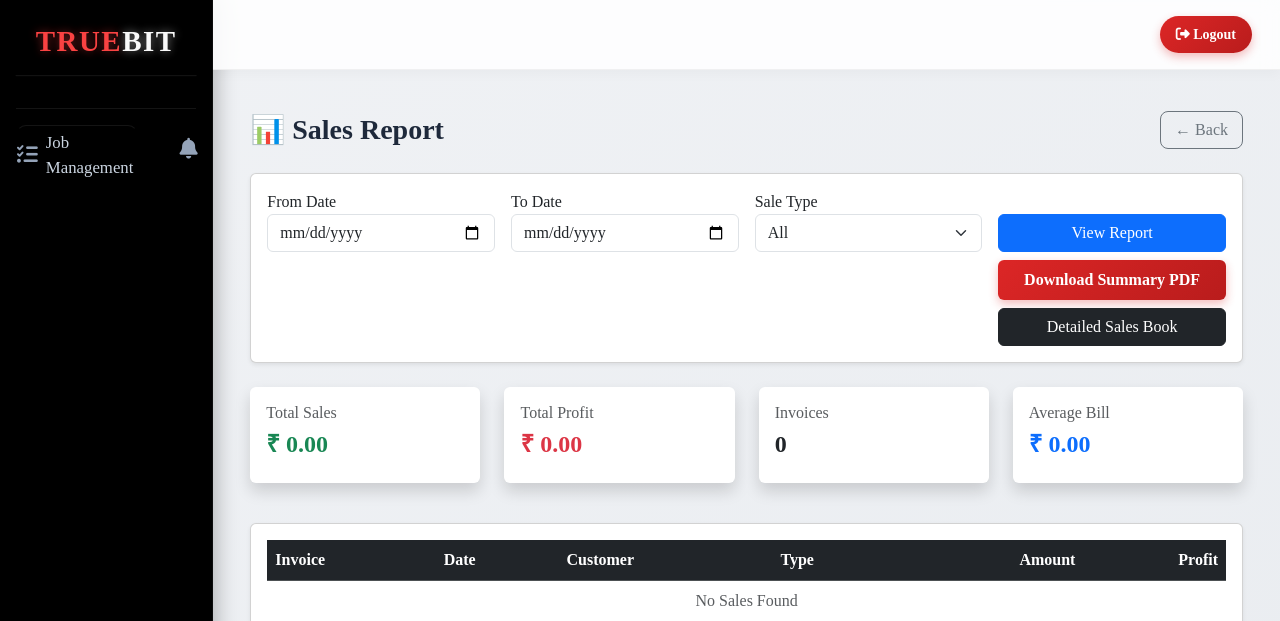
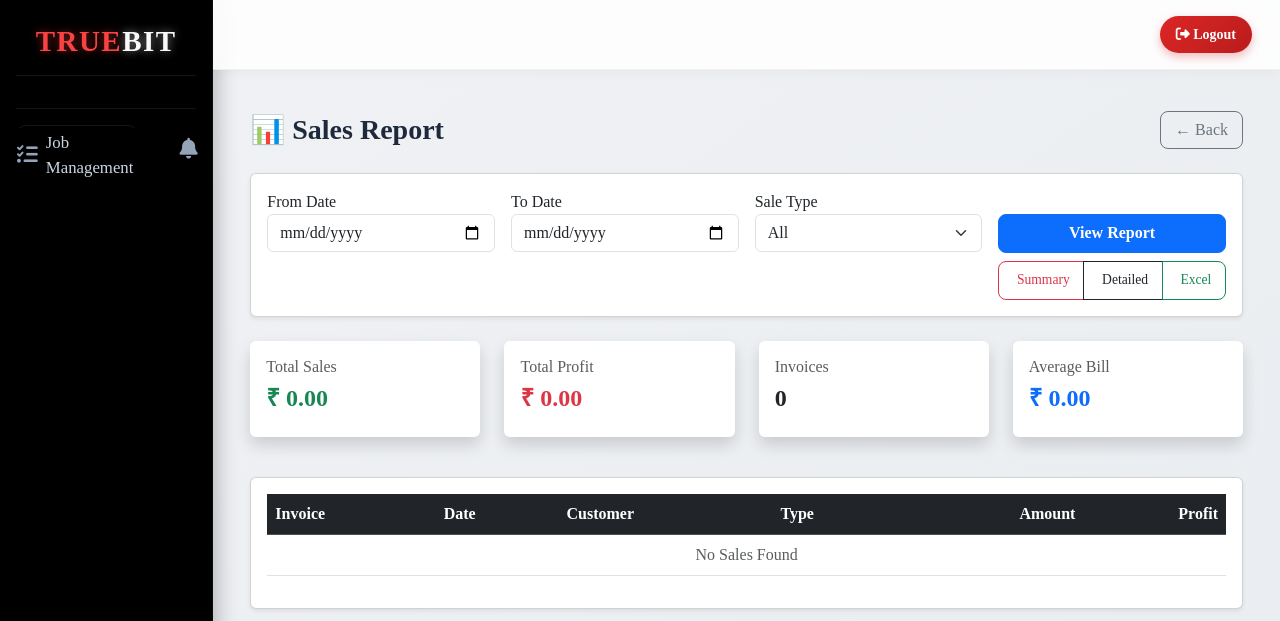
Before and after one commit to Adithajayan/trueapps, a Django app: page /reports/sales/ in a window 1280 px wide. Shown: the top 621 px of the page. Run offline with Django 5.2, Linux system fonts and the light colour scheme; data that the repository does not hold is empty; some libraries are stand-ins or nearby versions.

Commit message:
Added monthly sales PDF and 26-column Excel report with UI updates

```diff
--- a/reports/urls.py
+++ b/reports/urls.py
@@ -13,5 +13,6 @@ urlpatterns = [
     path('export-all-excel/', views.export_all_excel, name='export_all_excel'),
 
     path('full-monthly-report-pdf/', views.full_monthly_report_pdf, name='full_monthly_report_pdf'),
+    path('sales/excel/', views.export_sales_excel, name='export_sales_excel'),
 
 ]
--- a/reports/views.py
+++ b/reports/views.py
@@ -777,3 +777,94 @@ def full_monthly_report_pdf(request):
 
     # Final PDF Generation
     return generate_pdf(template_path, context, filename)
+
+
+import xlwt
+from django.http import HttpResponse
+from decimal import Decimal
+import calendar
+
+def export_sales_excel(request):
+    from_date = request.GET.get('from_date')
+    to_date = request.GET.get('to_date')
+    month = request.GET.get('month')
+    year = request.GET.get('year')
+
+    # Querying the data
+    sales = SalesMaster.objects.all().select_related('customer').order_by('date')
+
+    # Date Filters (PDF-il upayogicha athe logic)
+    if from_date and to_date:
+        sales = sales.filter(date__range=[from_date, to_date])
+        filename_prefix = f"{from_date}_TO_{to_date}"
+    elif month and year:
+        sales = sales.filter(date__month=month, date__year=year)
+        filename_prefix = f"{calendar.month_name[int(month)].upper()}_{year}"
+    else:
+        filename_prefix = "SALES_REPORT"
+
+    # Excel Response Setup
+    response = HttpResponse(content_type='application/ms-excel')
+    response['Content-Disposition'] = f'attachment; filename="{filename_prefix}_SALES_REPORT.xls"'
+
+    wb = xlwt.Workbook(encoding='utf-8')
+    ws = wb.add_sheet('Sales Data')
+
+    # --- Header Style ---
+    header_style = xlwt.XFStyle()
+    header_style.font.bold = True
+    # Background color (Optional - for a professional look)
+    header_style.pattern.pattern = xlwt.Pattern.SOLID_PATTERN
+    header_style.pattern.pattern_fore_colour = xlwt.Style.colour_map['gray25']
+
+    # --- All Columns (As per your list) ---
+    columns = [
+        'Invoice ID', 'Invoice No.', 'Invoice Date', 'Tax Type', 'CID',
+        'Customer ID', 'Customer Name', 'Contact No.', 'State', 'GSTIN',
+        'SM_ID', 'Salesman ID', 'Salesman', 'Sub Total', 'CGST',
+        'SGST/UTGST', 'IGST', 'CESS', 'Freight Charges', 'Other Charges',
+        'Total', 'Round Off', 'Grand Total', 'Total Payment', 'Payment Due', 'Remarks'
+    ]
+
+    for col_num in range(len(columns)):
+        ws.write(0, col_num, columns[col_num], header_style)
+
+    # --- Writing Data ---
+    row_num = 1
+    font_style = xlwt.XFStyle()
+
+    for sale in sales:
+        # Field values assign cheyyunnu
+        # Note: Database-il illatha values (Salesman, GSTIN etc.) temporary aayi empty string idunnu
+        data_row = [
+            sale.id,                                     # Invoice ID
+            sale.invoice_no,                             # Invoice No.
+            sale.date.strftime('%Y-%m-%d'),              # Invoice Date
+            sale.sale_type,                              # Tax Type (B2B/B2C)
+            sale.customer.id,                            # CID
+            f"C-{sale.customer.id:04d}",                 # Customer ID (Formatted)
+            sale.customer.name,                          # Customer Name
+            sale.customer.phone or "NA",                 # Contact No.
+            "Kerala [32]",                               # State (Default)
+            "",                                          # GSTIN (If you have it in Customer model)
+            "", "", "",                                  # Salesman details
+            sale.get_taxable_total,                      # Sub Total
+            sale.get_gst_total / 2,                      # CGST
+            sale.get_gst_total / 2,                      # SGST
+            0, 0,                                        # IGST, CESS
+            0,                                           # Freight
+            sale.service_charge + sale.material_charge,  # Other Charges
+            sale.total_amount,                           # Total
+            0,                                           # Round Off
+            sale.total_amount,                           # Grand Total
+            sale.total_amount,                           # Total Payment
+            0,                                           # Payment Due
+            ""                                           # Remarks
+        ]
+
+        for col_num in range(len(data_row)):
+            ws.write(row_num, col_num, data_row[col_num], font_style)
+        row_num += 1
+
+    wb.save(response)
+    return response
--- a/templates/reports/sales_report.html
+++ b/templates/reports/sales_report.html
@@ -20,6 +20,35 @@
 .back-btn{
     border-radius:8px;
     padding:6px 14px;
+}
+
+/* Button Styles */
+.btn {
+    border-radius: 8px;
+    transition: all 0.3s ease;
+}
+
+.btn-group .btn {
+    font-size: 0.85rem;
+    padding: 8px 5px;
+}
+
+.btn:hover {
+    transform: translateY(-2px);
+    box-shadow: 0 4px 8px rgba(0,0,0,0.1);
+}
+
+/* Card Hover effect */
+.card {
+    transition: transform 0.2s;
+}
+.card:hover {
+    transform: scale(1.01);
+}
+
+/* Icons styling (Bootstrap Icons link cheythittundenkil) */
+.bi {
+    vertical-align: middle;
 }
 
 </style>
@@ -62,22 +91,31 @@
 </select>
 </div>
 
-<div class="col-md-3 d-grid">
+<div class="col-md-3">
+    <label class="d-none d-md-block">&nbsp;</label> <div class="d-flex flex-column gap-2">
 
-    <button class="btn btn-primary mt-4">
-        View Report
-    </button>
+        <button class="btn btn-primary w-100 fw-bold">
+            <i class="bi bi-eye"></i> View Report
+        </button>
 
-    <a href="{% url 'sales_report_pdf' %}?from_date={{ request.GET.from_date }}&to_date={{ request.GET.to_date }}&sale_type={{ request.GET.sale_type }}"
-    class="btn btn-danger mt-2">
-        Download Summary PDF
-    </a>
+        <div class="btn-group w-100" role="group">
+            <a href="{% url 'sales_report_pdf' %}?from_date={{ request.GET.from_date }}&to_date={{ request.GET.to_date }}&sale_type={{ request.GET.sale_type }}"
+               class="btn btn-outline-danger btn-sm d-flex align-items-center justify-content-center gap-1">
+                <i class="bi bi-file-pdf"></i> Summary
+            </a>
 
-    <a href="{% url 'full_monthly_report_pdf' %}?from_date={{ request.GET.from_date }}&to_date={{ request.GET.to_date }}"
-    class="btn btn-dark mt-2">
-        Detailed Sales Book
-    </a>
+            <a href="{% url 'full_monthly_report_pdf' %}?from_date={{ request.GET.from_date }}&to_date={{ request.GET.to_date }}"
+               class="btn btn-outline-dark btn-sm d-flex align-items-center justify-content-center gap-1">
+                <i class="bi bi-file-earmark-pdf"></i> Detailed
+            </a>
 
+            <a href="{% url 'export_sales_excel' %}?from_date={{ request.GET.from_date }}&to_date={{ request.GET.to_date }}"
+               class="btn btn-outline-success btn-sm d-flex align-items-center justify-content-center gap-1">
+                <i class="bi bi-file-earmark-excel"></i> Excel
+            </a>
+        </div>
+
+    </div>
 </div>
 
 </form>
```
